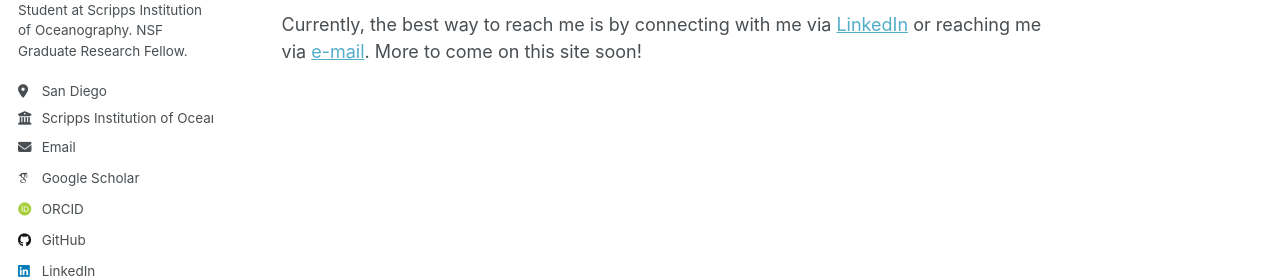
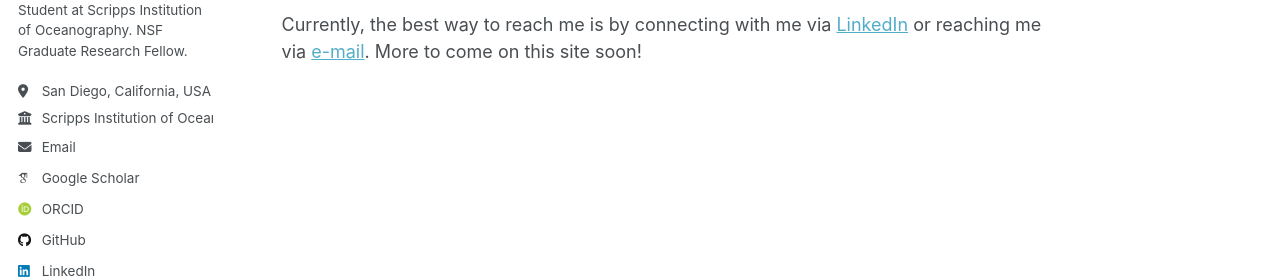
Before and after one commit to victoria-boatwright/victoria-boatwright.github.io, a Jekyll site: the page built from _pages/about.md, in a window 1280 px wide. Shown: the part 366-645 px from the top of the page. Built offline with Jekyll 4.4.1, drawn with Linux system fonts in a browser that asks for light colours; some web fonts are replaced; a script that is not in the unit is left out.

Commit message:
Update _config.yml

```diff
--- a/_config.yml
+++ b/_config.yml
@@ -27,7 +27,7 @@ author:
   name             : "Victoria Boatwright"
   pronouns         : "she/her" # example: "she/her"
   bio              : "Physical Oceanography PhD Student at Scripps Institution of Oceanography. NSF Graduate Research Fellow."
-  location         : "San Diego"
+  location         : "San Diego, California, USA"
   employer         : "Scripps Institution of Oceanography, UCSD"
   uri              : # URL
   email            : "vboatwright@ucsd.edu"
```
